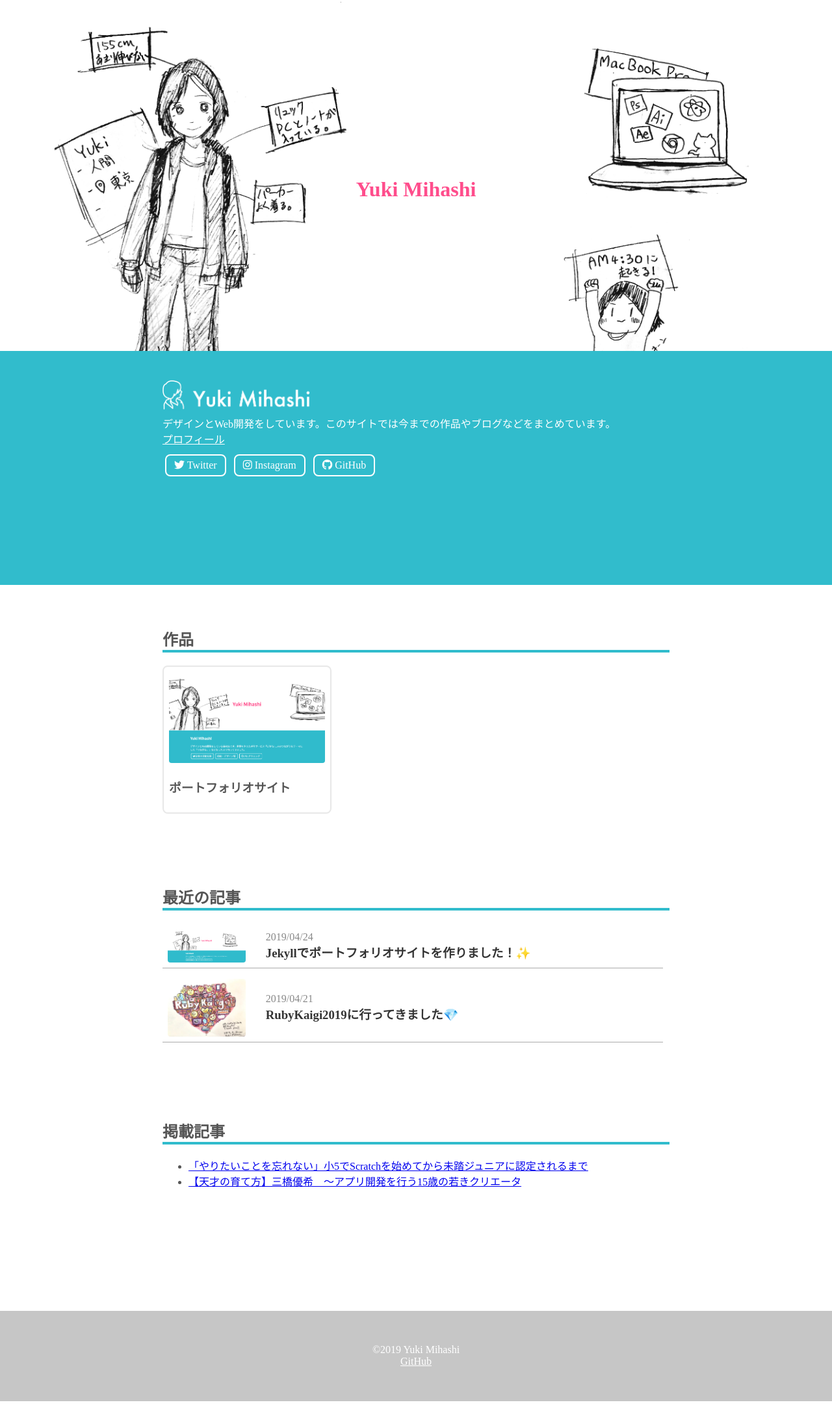
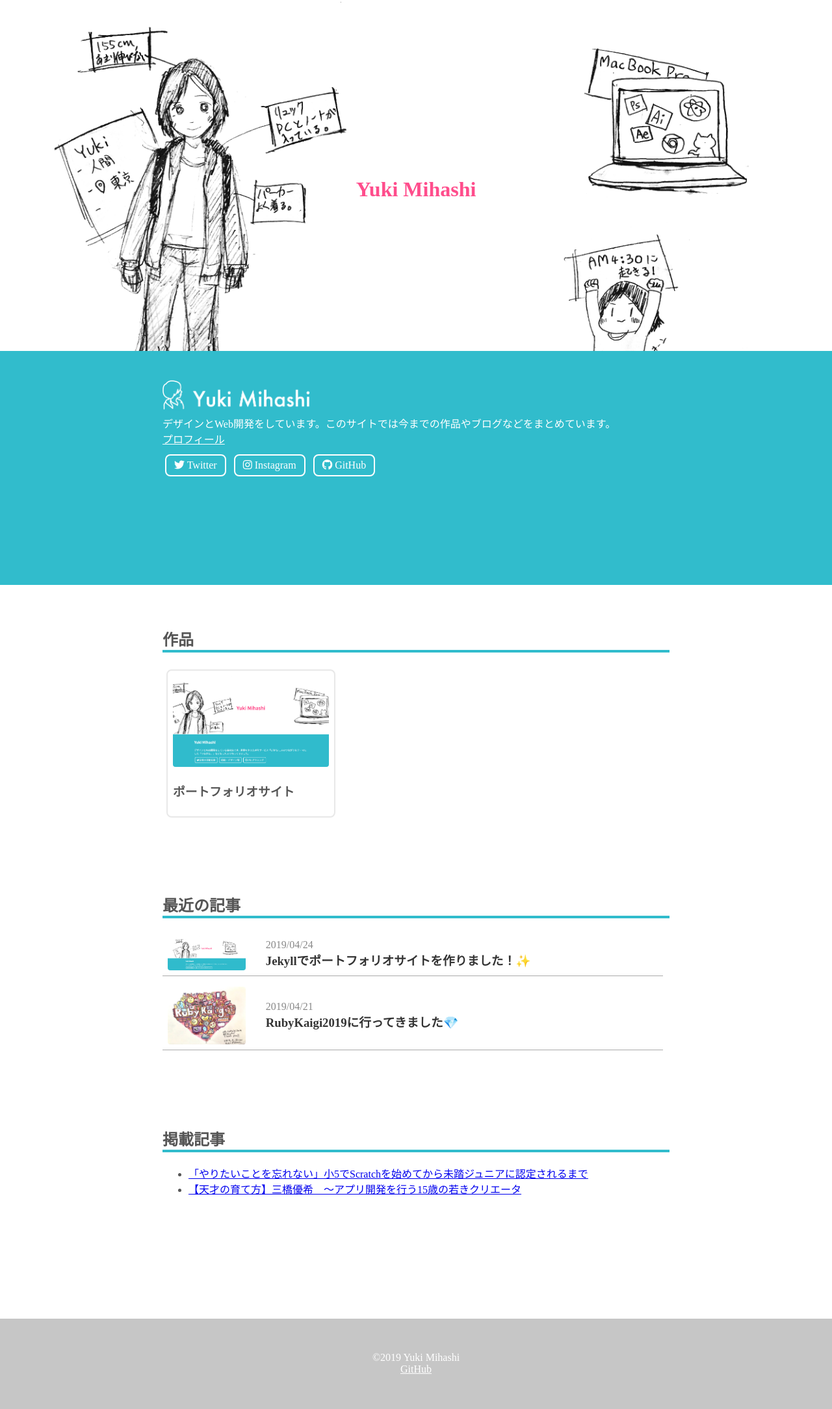
Before and after one commit to madoreenu/yuki384.github.io, a Jekyll site: the page built from index.md, in a window 1280 px wide. Shown: the whole page at 65% size. Built offline with Jekyll 4.4.1, drawn with Linux system fonts in a browser that asks for light colours; nearby versions of some CDN libraries.

Commit message:
レスポンシブ対応。

```diff
--- a/assets/css/main.css
+++ b/assets/css/main.css
@@ -47,7 +47,7 @@
   border: solid 2px #e8e8e8;
   padding: 8px;
   border-radius: 8px;
-  margin-right: 12px;
+  margin: 6px;
   color: #555;
 }
 .project>img{
@@ -130,3 +130,14 @@
 .logo{
   height: 6vh;
 }
+@media screen and (max-width:382px) {
+  .sns p{
+    display: none;
+  }
+  .project{
+    width: calc(100% - 32px);
+  }
+  .project img{
+    width: 100%;
+  }
+}
```
